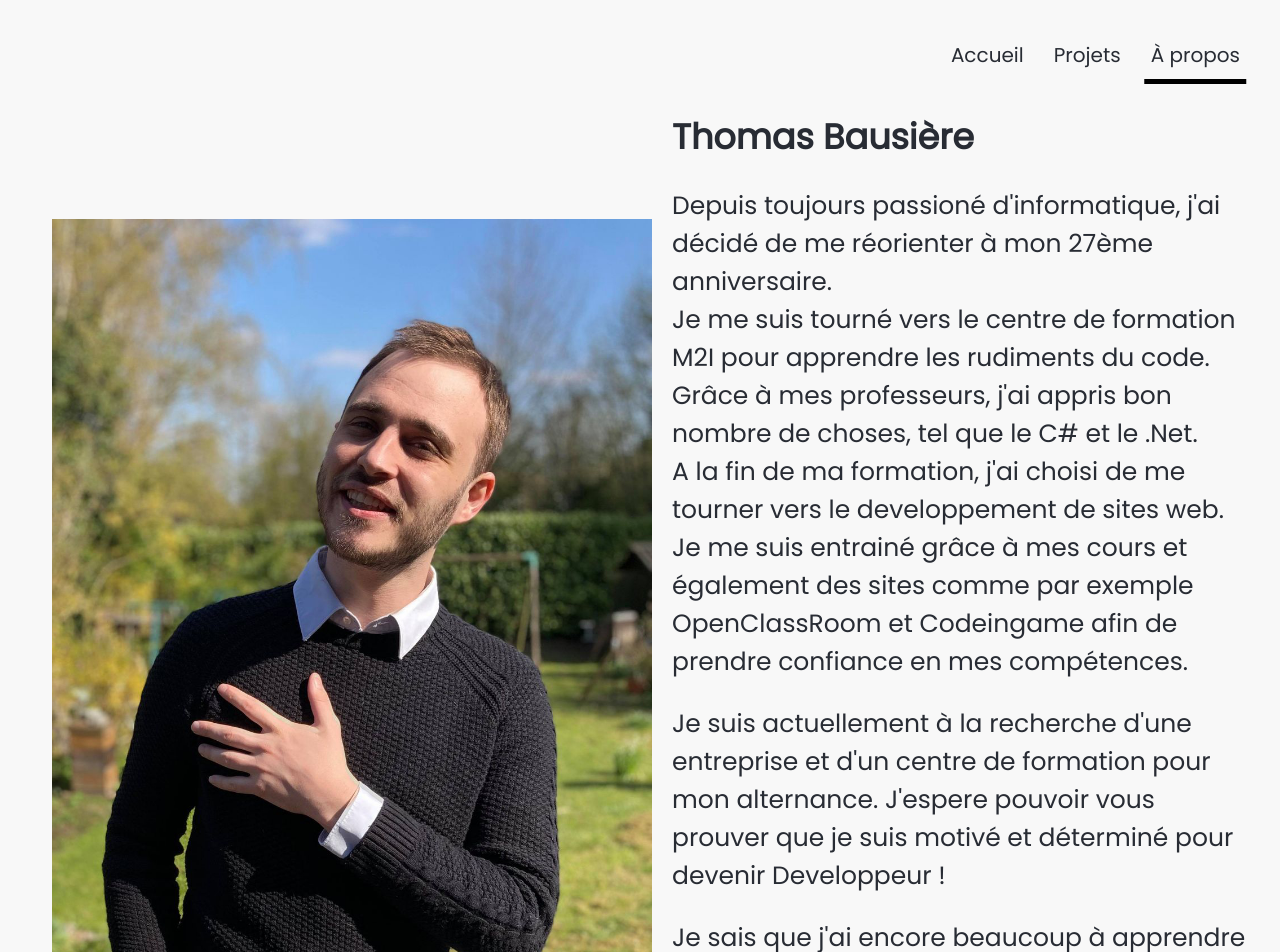
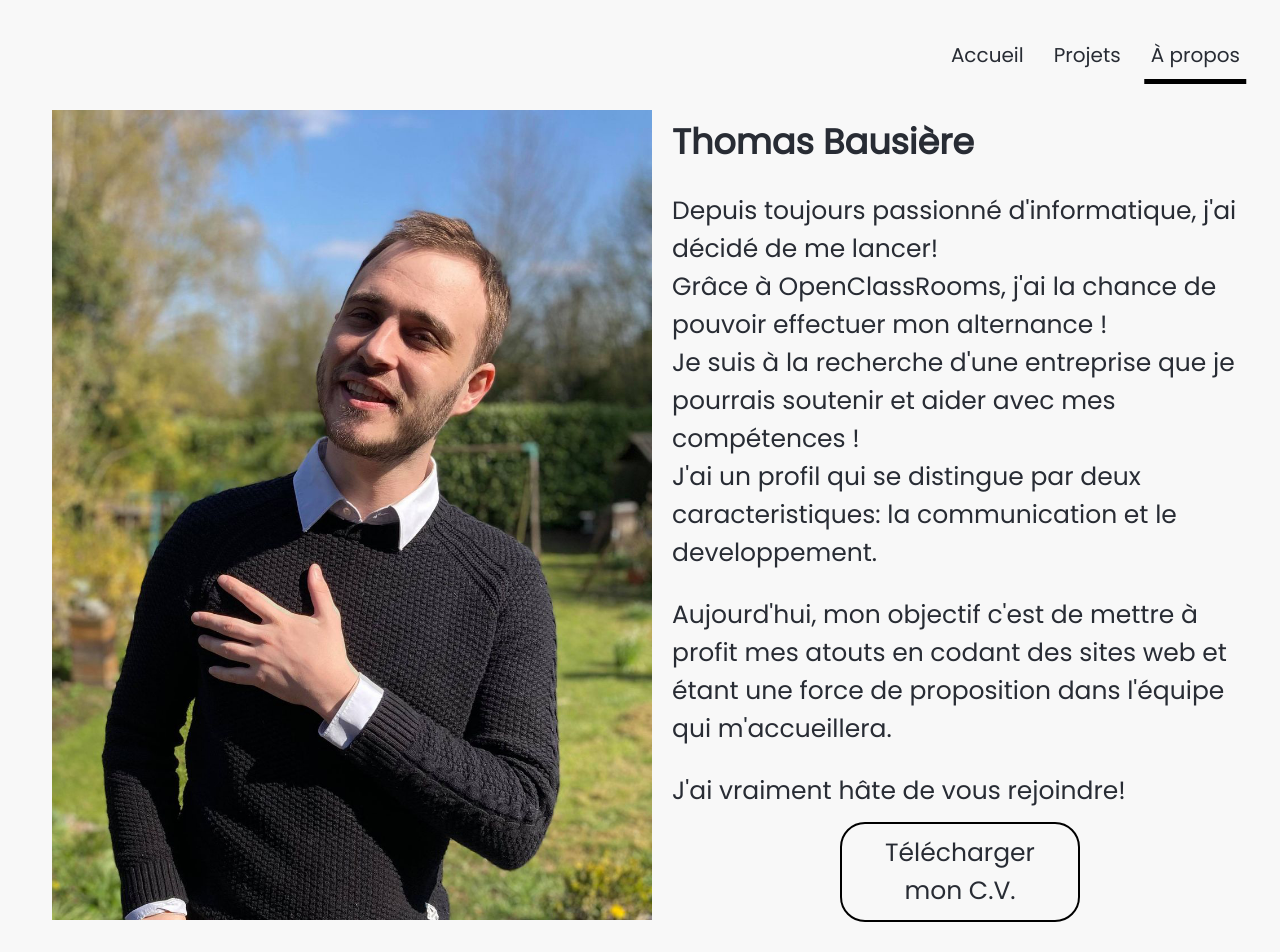
Before and after one commit to ThomasBausiere/PersonalWebSite, a React (Create React App) app: page /about in a window 1280 px wide. Shown: the top 952 px of the page. Built offline with nearby package versions, Linux system fonts and the light colour scheme.

Commit message:
modification txtabout

```diff
--- a/src/pages/About.js
+++ b/src/pages/About.js
@@ -25,12 +25,14 @@ const About = () => {
                         <h1 >Thomas Bausière</h1>
 
 
-                        <p>Depuis toujours passioné d'informatique, j'ai décidé de me réorienter à mon 27ème anniversaire. <br/>
-                        Je me suis tourné vers le centre de formation M2I pour apprendre les rudiments du code. Grâce à mes professeurs, j'ai appris bon nombre de choses, tel que le C# et le .Net.<br/>
-                        A la fin de ma formation, j'ai choisi de me tourner vers le developpement de sites web. Je me suis entrainé grâce à mes cours et également des sites comme par exemple OpenClassRoom et Codeingame afin de prendre confiance en mes compétences.</p>
+                        <p>Depuis toujours passionné d'informatique, j'ai décidé de me lancer!<br/>Grâce à OpenClassRooms, j'ai la chance de pouvoir effectuer mon alternance ! <br/>
+                        Je suis à la recherche d'une entreprise que je pourrais soutenir et aider avec mes compétences !<br/>
+                        J'ai un profil qui se distingue par deux caracteristiques: la communication et le developpement. <br/>
+                        </p>
 
-                        <p>Je suis actuellement  à la recherche d'une entreprise et d'un centre de formation pour mon alternance. J'espere pouvoir vous prouver que je suis motivé et déterminé pour devenir Developpeur ! </p>
-                        <p>Je sais que j'ai encore beaucoup à apprendre et j'ai vraiment  hâte de continuer cette aventure en entreprise!</p>
+                        <p>Aujourd'hui, mon objectif c'est de mettre à profit mes atouts en codant des sites web et étant une force de proposition dans l'équipe qui m'accueillera. <br/>
+                         </p>
+                        <p>J'ai vraiment hâte de vous rejoindre!</p>
                     </div>
 
 
```
